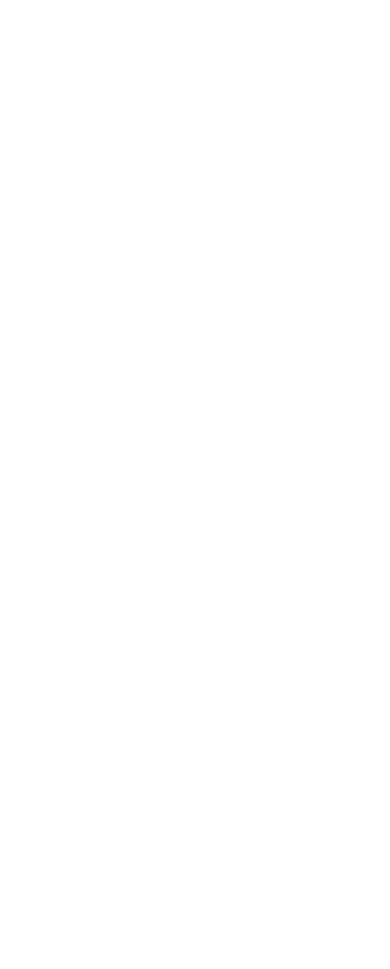
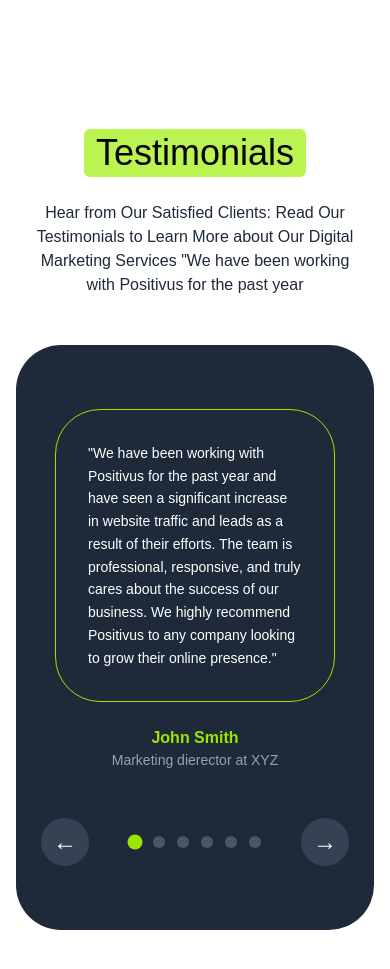
Before and after one commit to Dipika-Gandash/positiveUs, a React (Vite) app: page / in a window 390 px wide. Shown: the part 8620-9589 px from the top of the page. Before the commit the page ends 8541 px from the top, so only its background shows below. Built offline with nearby package versions, Linux system fonts and the light colour scheme; a web font is replaced by a local one.

Commit message:
implement responsive testimonials carousel

```diff
--- a/src/App.jsx
+++ b/src/App.jsx
@@ -6,6 +6,7 @@
 import CaseStudies from "./sections/CaseStudies"
 import WorkingProcess from "./sections/WorkingProcess"
 import Team from "./sections/Team"
+import Testimonials from "./sections/Testimonials"
 
 function App() {
 
@@ -19,6 +20,7 @@
     <CaseStudies />
     <WorkingProcess />
     <Team />
+    <Testimonials />
     </div>
   )
 }
--- /dev/null
+++ b/src/components/TestimonialCard.jsx
@@ -0,0 +1,27 @@
+const TestimonialCard = ({ data, isActive }) => {
+  return (
+    <div className="text-white w-70 md:w-87">
+
+      <div className={`rounded-[45px] p-8 transition-all duration-500
+        ${isActive ? "bg-gray-800 border border-lime-400" : "bg-gray-700"}
+      `}>
+
+        <p className="text-sm md:text-base leading-relaxed">
+          "{data.comment}"
+        </p>
+      </div>
+
+      <div className="mt-6 text-center">
+        <h4 className={`font-semibold ${isActive ? "text-lime-400" : ""}`}>
+          {data.name}
+        </h4>
+        <p className="text-gray-400 text-sm">
+          {data.role}
+        </p>
+      </div>
+
+    </div>
+  );
+};
+
+export default TestimonialCard;
--- a/src/sections/Team.jsx
+++ b/src/sections/Team.jsx
@@ -73,6 +73,18 @@
             <TeamCard key={idx} data={data} />
           ))}
         </div>
+        <div className="flex justify-center sm:justify-end mt-10">
+             <button
+          className="bg-zinc-900 text-white px-12 md:px-20 py-5 rounded-xl
+  transition-all duration-300 ease-out
+  hover:scale-105
+  hover:shadow-2xl
+  hover:bg-lime-300 hover:text-black"
+        >
+          See all team
+        </button>
+        </div>
+
       </div>
     </section>
   );
--- /dev/null
+++ b/src/sections/Testimonials.jsx
@@ -0,0 +1,147 @@
+import { useState } from "react";
+import TestimonialCard from "../components/TestimonialCard";
+
+const Testimonials = () => {
+  const [currentIndex, setCurrentIndex] = useState(0);
+
+  const data = [
+    {
+      index: 1,
+      name: "John Smith",
+      role: "Marketing dierector at XYZ",
+      comment:
+        "We have been working with Positivus for the past year and have seen a significant increase in website traffic and leads as a result of their efforts. The team is professional, responsive, and truly cares about the success of our business. We highly recommend Positivus to any company looking to grow their online presence.",
+    },
+    {
+      index: 2,
+      name: "Jane Doe",
+      role: "CEO at ABC",
+      comment:
+        "We chose Positivus to help us with our SEO and PPC campaigns and have been very impressed with their results. They are knowledgeable, responsive, and truly care about the success of our business. We highly recommend Positivus to any company looking to grow their online presence.",
+    },
+    {
+      index: 3,
+      name: "Alice Johnson",
+      role: "Owner at 123",
+      comment:
+        "I recently started working with Positivus and have been very impressed with their professionalism and expertise. They have helped me increase my online visibility and generate more leads for my business. I highly recommend Positivus to anyone looking to improve their online marketing strategy.",
+    },
+    {
+      index: 4,
+      name: "Bob Brown",
+      role: "Dierector at XYZ",
+      comment:
+        "Positivus has been a great partner for our company. They are knowledgeable, responsive, and truly care about the success of our business. We have seen a significant increase in website traffic and leads as a result of their efforts. I highly recommend Positivus to any company looking to grow their online presence.",
+    },
+    {
+      index: 5,
+      name: "Gupta Patel",
+      role: "Content creator",
+      comment:
+        "I have been working with Positivus for the past year and have been very impressed with their professionalism and expertise. They have helped me increase my online visibility and generate more leads for my business. I highly recommend Positivus to anyone looking to improve their online marketing strategy.",
+    },
+    {
+      index: 6,
+      name: "Sara Johnson",
+      role: "Freelancer",
+      comment:
+        "Positivus made a huge difference in our online presence. They are knowledgeable, responsive, and truly care about the success of our business. We have seen a significant increase in website traffic and leads as a result of their efforts. I highly recommend Positivus to any company looking to grow their online presence.",
+    },
+  ];
+
+  const total = data.length;
+
+  const handleNext = () => {
+    setCurrentIndex((prev) => (prev + 1) % total);
+  };
+
+  const handlePrev = () => {
+    setCurrentIndex((prev) => (prev - 1 + total) % total);
+  };
+
+  const getVisibleCards = () => {
+    const left = (currentIndex - 1 + total) % total;
+    const right = (currentIndex + 1) % total;
+    return [data[left], data[currentIndex], data[right]];
+  };
+
+  const visibleCards = getVisibleCards();
+
+  return (
+    <section className="bg-white py-16 px-4 mt-10">
+      <div className="max-w-7xl mx-auto">
+        <div className="flex flex-col md:flex-row gap-6 mb-12 items-center md:items-start">
+          <h1 className="bg-lime-300 text-black font-light rounded-md px-3 py-1 text-4xl w-fit">
+            Testimonials
+          </h1>
+
+          <div className="text-gray-800 max-w-xl px-3 text-center md:text-left">
+            <p>
+              Hear from Our Satisfied Clients: Read Our Testimonials to Learn
+              More about Our Digital Marketing Services "We have been working
+              with Positivus for the past year
+            </p>
+          </div>
+        </div>
+
+        <div className="bg-gray-800 rounded-[45px] py-16 px-6 overflow-hidden">
+
+          <div className="flex items-center justify-center gap-8 mb-12">
+            {visibleCards.map((item, index) => {
+              const isCenter = index === 1;
+
+              return (
+                <div
+                  key={index}
+                  className={`transition-all duration-500
+            ${
+              isCenter
+                ? "scale-100 opacity-100 z-10"
+                : "scale-90 opacity-50 hidden md:block"
+            }
+          `}
+                >
+                  <TestimonialCard data={item} isActive={isCenter} />
+                </div>
+              );
+            })}
+          </div>
+
+          <div className="flex items-center justify-center gap-10">
+            <button
+              onClick={handlePrev}
+              className="bg-gray-700 hover:bg-lime-400 hover:text-black
+                 transition w-12 h-12 rounded-full
+                 flex items-center justify-center text-white text-2xl"
+            >
+              ←
+            </button>
+
+            <div className="flex gap-3">
+              {data.map((_, index) => (
+                <div
+                  key={index}
+                  onClick={() => setCurrentIndex(index)}
+                  className={`w-3 h-3 rounded-full cursor-pointer transition
+            ${index === currentIndex ? "bg-lime-400 scale-125" : "bg-gray-600"}
+          `}
+                />
+              ))}
+            </div>
+
+            <button
+              onClick={handleNext}
+              className="bg-gray-700 hover:bg-lime-400 hover:text-black
+                 transition w-12 h-12 rounded-full
+                 flex items-center justify-center text-white text-2xl"
+            >
+              →
+            </button>
+          </div>
+        </div>
+      </div>
+    </section>
+  );
+};
+
+export default Testimonials;
```
